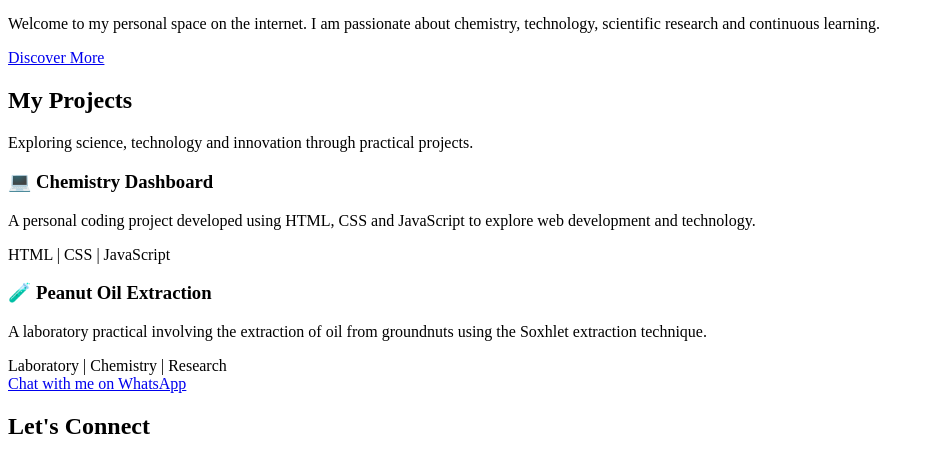
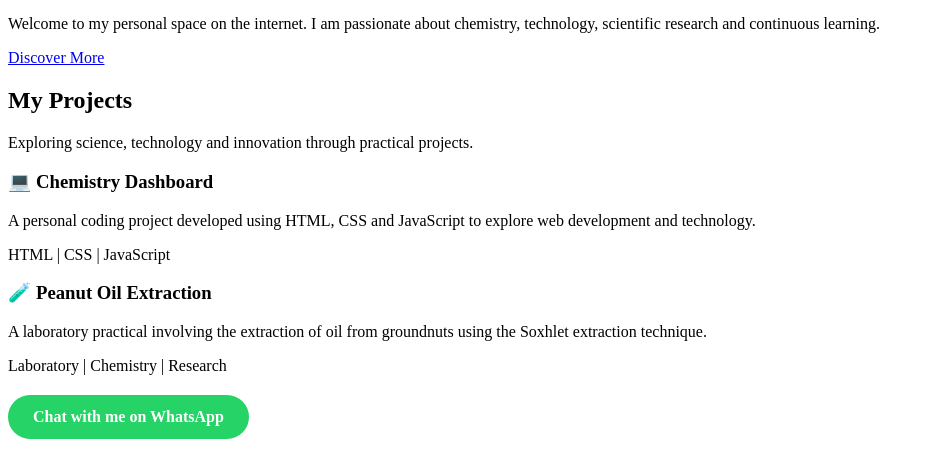
Before and after one commit to Daisy2004-at/my-personal-website, a plain HTML site: page index.html in a window 1280 px wide. Shown: the part 481-937 px from the top of the page, without its empty margins (0-931 px from the left). Drawn offline with Linux system fonts and the light colour scheme.

Commit message:
Add WhatsApp button styles to style.css
Added WhatsApp contact button styling.

```diff
--- a/style.css
+++ b/style.css
@@ -66,3 +66,20 @@
     color: #0f172a;
     transform: translateY(-3px);
 }
+/* WhatsApp Contact Button */
+.whatsapp-button {
+    display: inline-block;
+    padding: 13px 25px;
+    background: #25D366;
+    color: white;
+    text-decoration: none;
+    font-weight: bold;
+    border-radius: 30px;
+    margin-top: 20px;
+    transition: 0.3s ease;
+}
+
+.whatsapp-button:hover {
+    background: #128C7E;
+    transform: translateY(-3px);
+}
```
